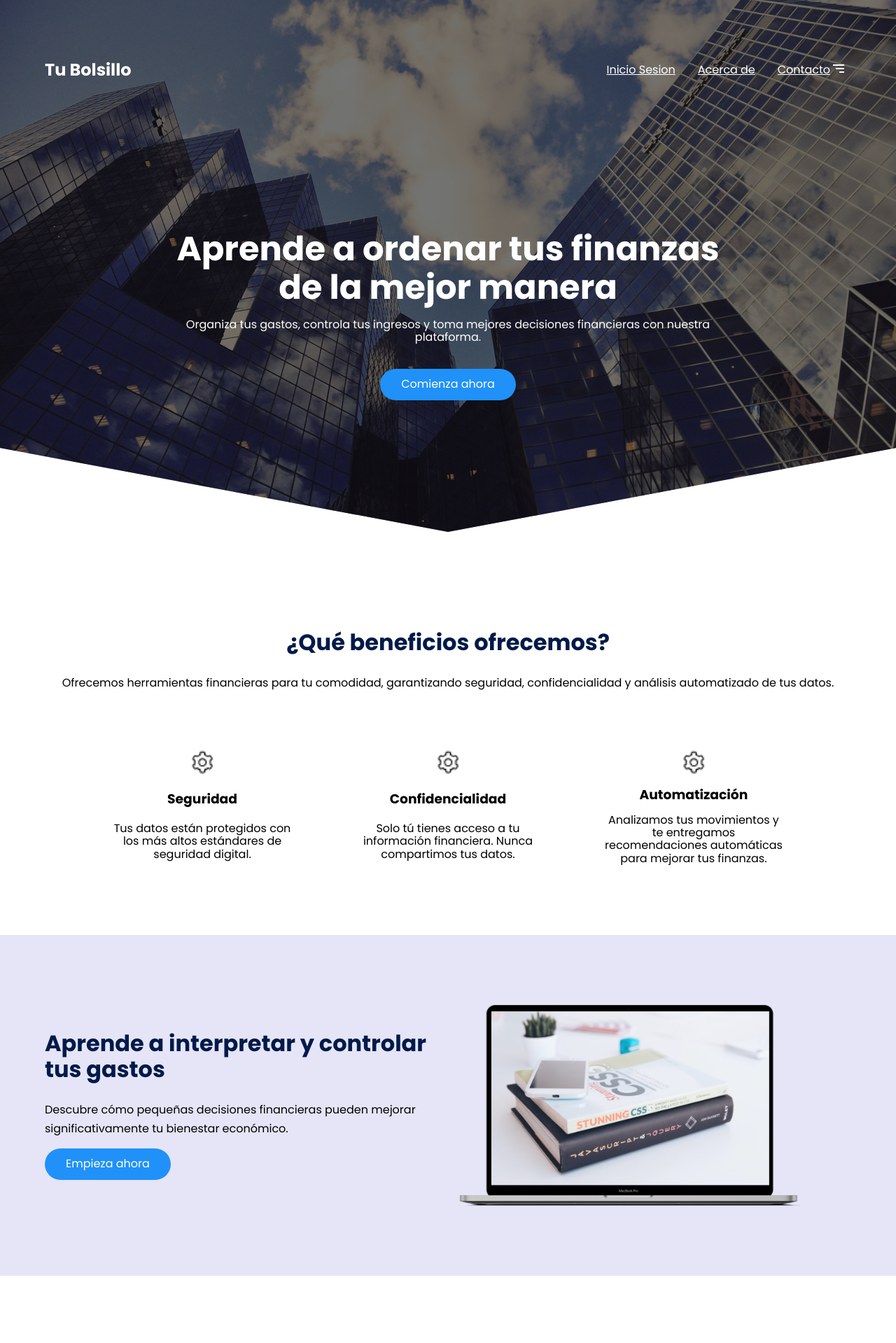
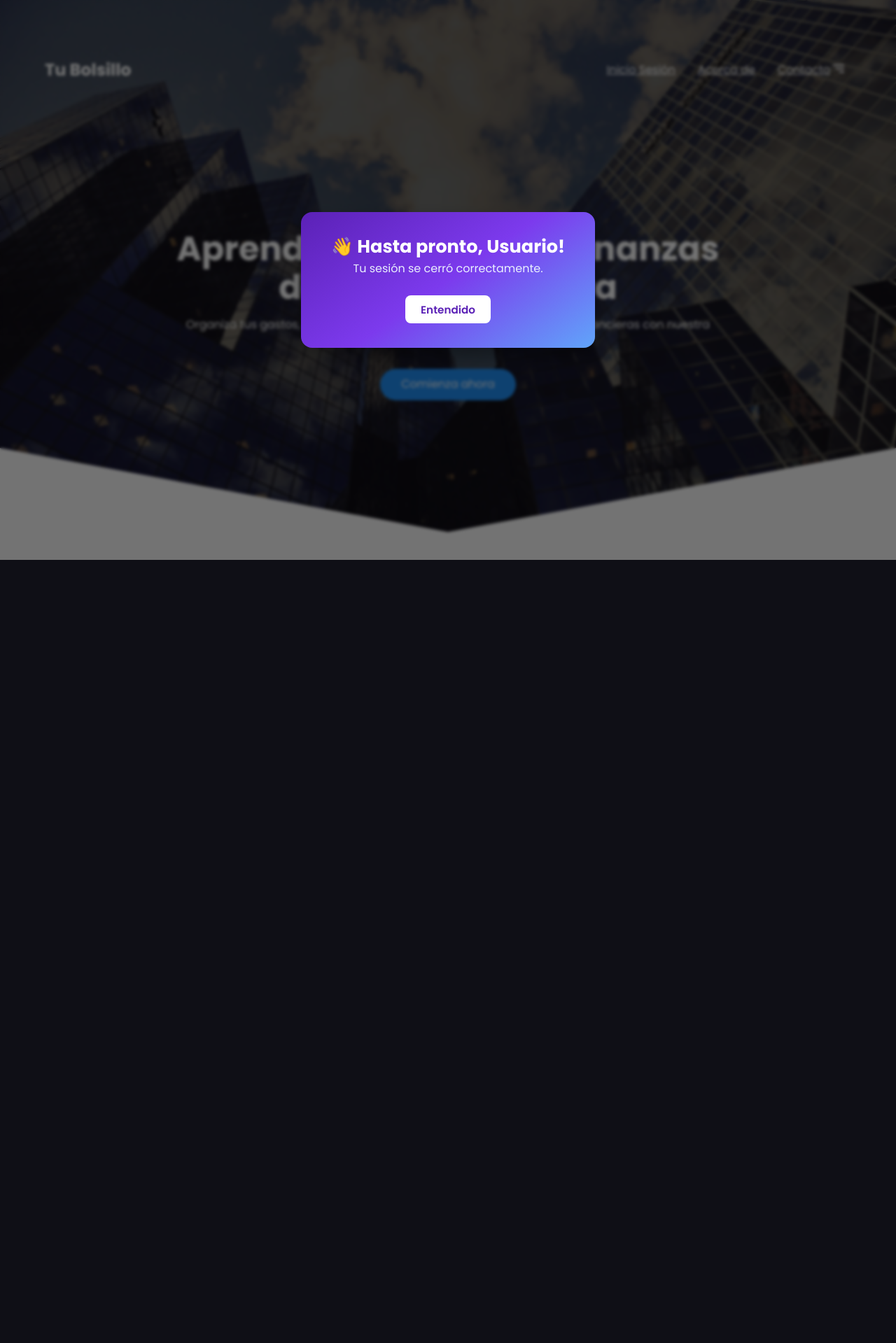
Before and after one commit to bianca441/Capstone-2025, a Django app: page / in a window 1280 px wide. Shown: the top 1919 px of the page at 70% size. After the commit the page ends 800 px from the top, so only its background shows below. Run offline with Django 5.2, Linux system fonts and the light colour scheme; tables that the repository leaves empty hold one stand-in row (values such as "Sample post"); one stand-in notice (Sample message) is shown; grey boxes are pictures that could not be loaded.

Commit message:
Implementación de login y logout con modal de cierre de sesión en index

```diff
--- a/Codigo/mysite/main/templates/index.html
+++ b/Codigo/mysite/main/templates/index.html
@@ -7,18 +7,85 @@
     <title>Tu Bolsillo</title>
 
     <!-- Favicon -->
-    <link
-      rel="shortcut icon"
-      type="image/x-icon"
-      href="{% static 'img/favicon-32x32.png' %}"
-    />
+    <link rel="shortcut icon" type="image/x-icon" href="{% static 'img/favicon-32x32.png' %}" />
 
     <!-- CSS principal -->
     <link rel="stylesheet" href="{% static 'css/normalize.css' %}" />
     <link rel="stylesheet" href="{% static 'css/style.css' %}" />
+
+    <style>
+      /* --- Modal de cierre de sesión --- */
+      .modal {
+        display: none;
+        position: fixed;
+        z-index: 1000;
+        top: 0; left: 0;
+        width: 100%; height: 100%;
+        background-color: rgba(0, 0, 0, 0.55);
+        justify-content: center;
+        align-items: center;
+        backdrop-filter: blur(2px);
+      }
+
+      .modal-content {
+        background: linear-gradient(145deg, #5b21b6, #7c3aed, #60a5fa);
+        border-radius: 16px;
+        padding: 2.2rem;
+        width: 90%;
+        max-width: 420px;
+        color: white;
+        text-align: center;
+        box-shadow: 0 10px 25px rgba(0, 0, 0, 0.3);
+        animation: fadeIn 0.4s ease-in-out;
+      }
+
+      @keyframes fadeIn {
+        from { opacity: 0; transform: translateY(-15px); }
+        to { opacity: 1; transform: translateY(0); }
+      }
+
+      .modal-content h2 {
+        font-size: 1.6rem;
+        margin-bottom: 0.5rem;
+        font-weight: 700;
+      }
+
+      .modal-content p {
+        color: #f0f9ff;
+        margin-bottom: 1.8rem;
+        font-size: 1rem;
+        opacity: 0.95;
+      }
+
+      .btn-close {
+        background-color: white;
+        color: #5b21b6;
+        border: none;
+        border-radius: 8px;
+        padding: 0.7rem 1.4rem;
+        font-weight: 600;
+        cursor: pointer;
+        font-size: 0.95rem;
+        transition: all 0.3s ease;
+      }
+
+      .btn-close:hover {
+        background-color: #ede9fe;
+        transform: scale(1.05);
+      }
+    </style>
   </head>
 
   <body>
+    <!-- 🔵 Modal de cierre de sesión -->
+    <div id="logoutModal" class="modal">
+      <div class="modal-content">
+        <h2>👋 Hasta pronto, {{ request.user.username|default:"Usuario" }}!</h2>
+        <p>Tu sesión se cerró correctamente.</p>
+        <button class="btn-close" id="closeModalBtn">Entendido</button>
+      </div>
+    </div>
+
     <!-- Encabezado -->
     <header class="hero">
       <nav class="nav container">
@@ -28,7 +95,7 @@
 
         <ul class="nav_link nav_link--menu">
           <li class="nav_items">
-            <a href="{% url 'login' %}" class="nav_link">Inicio Sesion</a>
+            <a href="{% url 'login' %}" class="nav_link">Inicio Sesión</a>
           </li>
           <li class="nav_items">
             <a href="#about" class="nav_link">Acerca de</a>
@@ -54,124 +121,9 @@
       </section>
     </header>
 
-    <!-- Sección "Acerca de" -->
+    <!-- (Resto de tu contenido se mantiene igual) -->
     <main>
-      <section id="about" class="container about">
-        <h2 class="subtitle">¿Qué beneficios ofrecemos?</h2>
-        <p class="about__paragraph">
-          Ofrecemos herramientas financieras para tu comodidad, garantizando seguridad, confidencialidad y análisis automatizado de tus datos.
-        </p>
-
-        <div class="about__main">
-          <article class="about__icons">
-            <img src="{% static 'img/cog.png' %}" class="about__icon" alt="Seguridad" />
-            <h3 class="about__title">Seguridad</h3>
-            <p class="about__paragrah">
-              Tus datos están protegidos con los más altos estándares de seguridad digital.
-            </p>
-          </article>
-
-          <article class="about__icons">
-            <img src="{% static 'img/cog.png' %}" class="about__icon" alt="Confidencialidad" />
-            <h3 class="about__title">Confidencialidad</h3>
-            <p class="about__paragrah">
-              Solo tú tienes acceso a tu información financiera. Nunca compartimos tus datos.
-            </p>
-          </article>
-
-          <article class="about__icons">
-            <img src="{% static 'img/cog.png' %}" class="about__icon" alt="Automatización" />
-            <h3 class="about__title">Automatización</h3>
-            <p class="about__paragrah">
-              Analizamos tus movimientos y te entregamos recomendaciones automáticas para mejorar tus finanzas.
-            </p>
-          </article>
-        </div>
-      </section>
-
-      <!-- Sección de Conocimiento -->
-      <section class="knowledge">
-        <div class="knowledge__container container">
-          <div class="knowledege__texts">
-            <h2 class="subtitle">Aprende a interpretar y controlar tus gastos</h2>
-            <p class="knowledge__paragraph">
-              Descubre cómo pequeñas decisiones financieras pueden mejorar significativamente tu bienestar económico.
-            </p>
-            <a href="{% url 'login' %}" class="cta">Empieza ahora</a>
-          </div>
-
-          <figure class="knowledge__picture">
-            <img
-              src="{% static 'img/macbook.png' %}"
-              class="knowledge__img"
-              alt="Dashboard financiero"
-            />
-          </figure>
-        </div>
-      </section>
-
-      <!-- Sección de Precios -->
-      <section class="price container">
-        <h2 class="subtitle">Elige el plan que mejor se adapte a ti</h2>
-
-        <div class="price__table">
-          <div class="price__element">
-            <p class="price__name">Gratis</p>
-            <h3 class="price__price">$0</h3>
-            <div class="price__items">
-              <p class="price__features">Control básico de gastos</p>
-              <p class="price__features">Panel mensual</p>
-              <p class="price__features">Soporte por correo</p>
-            </div>
-            <a href="{% url 'login' %}" class="price__cta">Empieza ahora</a>
-          </div>
-
-          <div class="price__element price__element--best">
-            <p class="price__name">Pro</p>
-            <h3 class="price__price">$29.990</h3>
-            <div class="price__items">
-              <p class="price__features">Análisis avanzado</p>
-              <p class="price__features">Comparativas mensuales</p>
-              <p class="price__features">Alertas inteligentes</p>
-            </div>
-            <a href="{% url 'login' %}" class="price__cta">Empieza ahora</a>
-          </div>
-
-          <div class="price__element">
-            <p class="price__name">Premium</p>
-            <h3 class="price__price">$49.990</h3>
-            <div class="price__items">
-              <p class="price__features">Asesor financiero virtual</p>
-              <p class="price__features">Reportes personalizados</p>
-              <p class="price__features">Soporte prioritario</p>
-            </div>
-            <a href="{% url 'login' %}" class="price__cta">Empieza ahora</a>
-          </div>
-        </div>
-      </section>
-
-      <!-- Testimonios -->
-      <section class="testimony">
-        <div class="testimony__container container">
-          <img src="{% static 'img/leftarrow.svg' %}" class="testimony__arrow" id="before" />
-
-          <section class="testimony__body testimony__body--show" data-id="1">
-            <div class="testimony__texts">
-              <h2 class="subtitle">
-                Karen Arteaga <span class="testimony__course">Usuaria</span>
-              </h2>
-              <p class="testimony__review">
-                “Tu Bolsillo me ayudó a entender mis gastos y ahorrar cada mes.”
-              </p>
-            </div>
-            <figure class="testimony__picture">
-              <img src="{% static 'img/face3.jpg' %}" class="testimony__img" />
-            </figure>
-          </section>
-
-          <img src="{% static 'img/rightarrow.svg' %}" class="testimony__arrow" id="next" />
-        </div>
-      </section>
+      <!-- ... todas tus secciones: about, knowledge, price, testimonios ... -->
     </main>
 
     <!-- Pie de página -->
@@ -204,5 +156,26 @@
     <!-- Scripts -->
     <script src="{% static 'js/menu.js' %}"></script>
     <script src="{% static 'js/slider.js' %}"></script>
+
+    <!-- ⚙️ Script del modal -->
+    <script>
+      {% if messages %}
+      document.addEventListener("DOMContentLoaded", function() {
+        const modal = document.getElementById("logoutModal");
+        const closeBtn = document.getElementById("closeModalBtn");
+
+        modal.style.display = "flex";
+
+        closeBtn.addEventListener("click", () => {
+          modal.style.display = "none";
+        });
+
+        // Cerrar al hacer clic fuera
+        window.addEventListener("click", (e) => {
+          if (e.target === modal) modal.style.display = "none";
+        });
+      });
+      {% endif %}
+    </script>
   </body>
 </html>
--- a/Codigo/mysite/main/urls.py
+++ b/Codigo/mysite/main/urls.py
@@ -4,9 +4,9 @@ from . import views
 urlpatterns = [
     path('', views.index, name='index'),
     path('login/', views.login_view, name='login'),
+    path('register/', views.register_view, name='register'),
     path('cambio-clave/', views.cambio_clave, name='cambio_clave'),
     path('principal/', views.pagina_principal, name='pagina_principal'),
+    path('logout/', views.logout_view, name='logout'),
 
-    # ✅ Nueva ruta para el registro
-    path('register/', views.register_view, name='register'),
 ]
--- a/Codigo/mysite/main/views.py
+++ b/Codigo/mysite/main/views.py
@@ -1,23 +1,44 @@
 from django.shortcuts import render, redirect
+from django.contrib.auth import authenticate, login, logout
+from django.contrib import messages
 from django.contrib.auth.models import User
-from django.contrib import messages
-from django.db import IntegrityError
+from django.contrib.auth import logout
 
-# --- PÁGINAS EXISTENTES ---
+
+# --- PÁGINAS BASE ---
 def index(request):
     return render(request, 'index.html')
-
-def login_view(request):
-    return render(request, 'login.html')
 
 def cambio_clave(request):
     return render(request, 'cambio_clave.html')
 
 def pagina_principal(request):
-    return render(request, 'pagina_principal.html')
+    if not request.user.is_authenticated:
+        return redirect('login')
+    return render(request, 'pagina_principal.html', {'usuario': request.user})
 
 
-# --- NUEVA PÁGINA DE REGISTRO ---
+# --- LOGIN REAL ---
+def login_view(request):
+    if request.method == "POST":
+        username = request.POST.get("username")
+        password = request.POST.get("password")
+
+        # Intentar autenticar usuario
+        user = authenticate(request, username=username, password=password)
+
+        if user is not None:
+            login(request, user)
+            messages.success(request, f"Bienvenido, {user.username}")
+            return redirect('pagina_principal')
+        else:
+            messages.error(request, "Usuario o contraseña incorrectos.")
+            return redirect('login')
+
+    return render(request, 'login.html')
+
+
+# --- REGISTRO DE USUARIOS ---
 def register_view(request):
     if request.method == "POST":
         username = request.POST.get("username")
@@ -25,7 +46,6 @@ def register_view(request):
         password1 = request.POST.get("password1")
         password2 = request.POST.get("password2")
 
-        # Validaciones básicas
         if password1 != password2:
             messages.error(request, "Las contraseñas no coinciden.")
             return redirect("register")
@@ -38,15 +58,37 @@ def register_view(request):
             messages.error(request, "Ya existe una cuenta con este correo.")
             return redirect("register")
 
-        # Crear el nuevo usuario
-        user = User.objects.create_user(
-            username=username,
-            email=email,
-            password=password1
-        )
+        user = User.objects.create_user(username=username, email=email, password=password1)
         user.save()
 
-        messages.success(request, "Cuenta creada exitosamente. ¡Ya puedes iniciar sesión!")
+        messages.success(request, "Cuenta creada exitosamente. ¡Ahora puedes iniciar sesión!")
         return redirect("login")
 
     return render(request, "register.html")
+
+
+# --- CERRAR SESIÓN ---
+# --- LOGOUT (mejorado) ---
+
+
+def logout_view(request):
+    """
+    Cierra la sesión del usuario de forma segura, limpia la caché y redirige al index.
+    """
+    if request.user.is_authenticated:
+        username = request.user.username
+        logout(request)
+
+        # Evita que el usuario use el botón “Atrás” para volver a una página protegida
+        response = redirect('index')
+        response['Cache-Control'] = 'no-cache, no-store, must-revalidate'
+        response['Pragma'] = 'no-cache'
+        response['Expires'] = '0'
+
+        # Mensaje de despedida
+        messages.info(request, f"👋 Hasta pronto, {username}. Tu sesión se cerró correctamente.")
+        return response
+    else:
+        # Si el usuario no estaba logueado, también lo mandamos al index
+        messages.warning(request, "⚠️ No tienes una sesión activa.")
+        return redirect('index')
--- a/Codigo/mysite/mysite/urls.py
+++ b/Codigo/mysite/mysite/urls.py
@@ -3,5 +3,5 @@ from django.urls import path, include
 
 urlpatterns = [
     path('admin/', admin.site.urls),
-    path('', include('main.urls')),  # 👈 esto conecta las rutas de main
+    path('', include('main.urls')),
 ]
```
Also changed, not shown: Codigo/mysite/main/app/js/login.js (+35 -25 lines), Codigo/mysite/main/templates/login.html (+19 -8 lines), Codigo/mysite/main/templates/pagina_principal.html (+113 -82 lines), Codigo/mysite/mysite/settings.py (+31 -6 lines).
